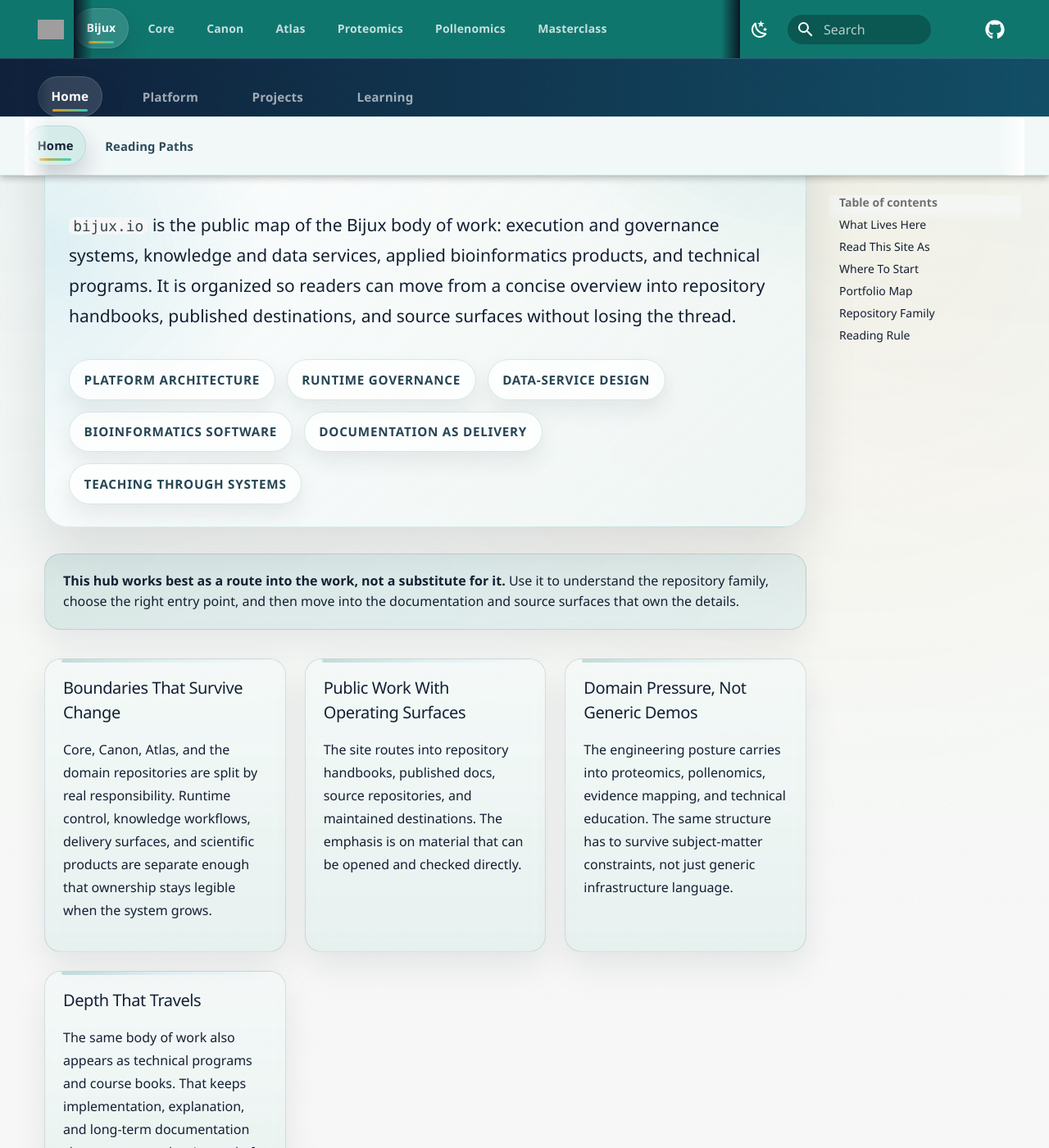
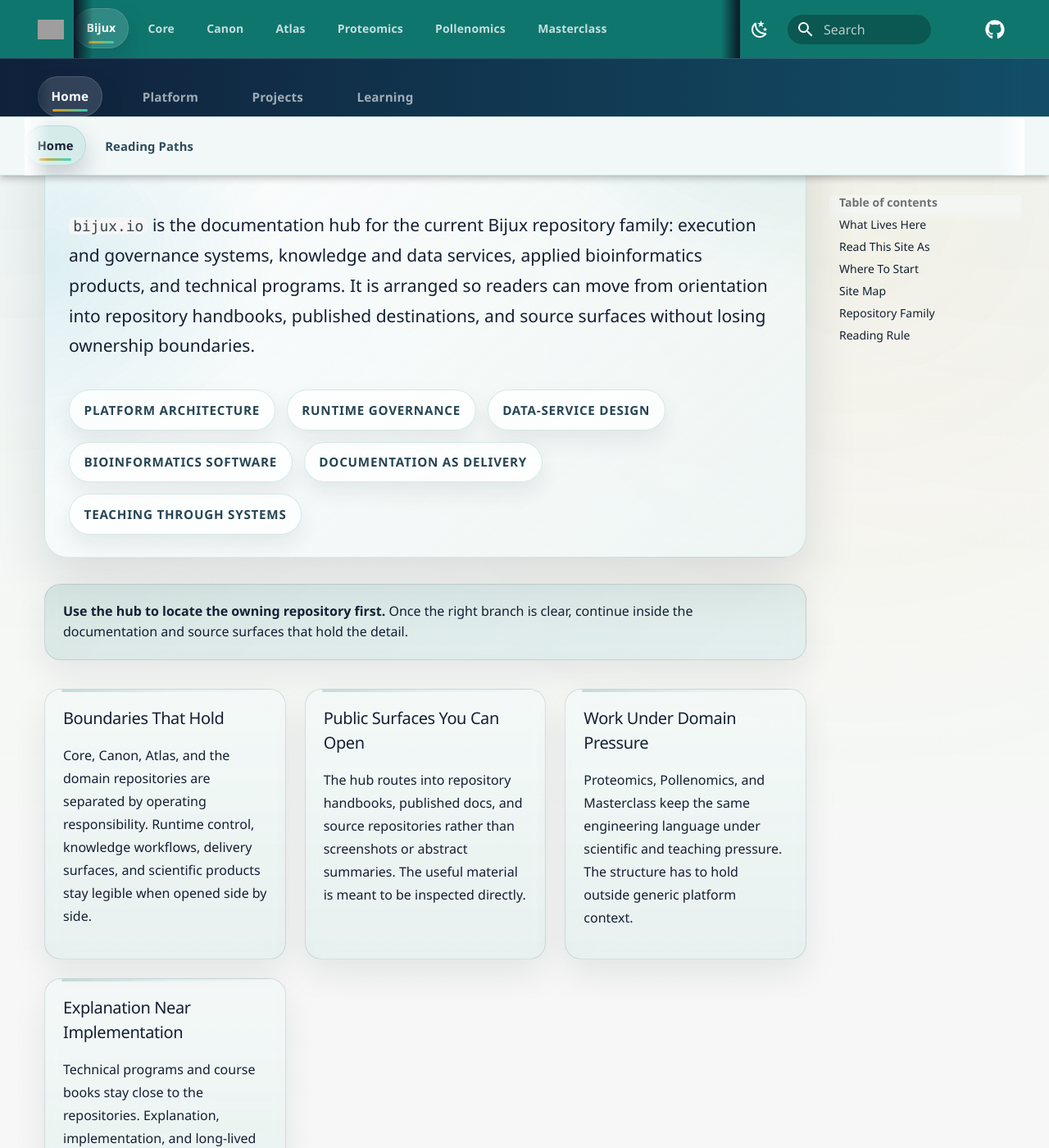
Before and after one commit to bijux/bijux.github.io, an MkDocs documentation site: the page built from docs/index.md, in a window 1280 px wide and 1400 px high, scrolled down 390 px. Shown: the whole window at 82% size. Built offline with MkDocs 1.6.1 and Material for MkDocs 9.7.7, drawn with Linux system fonts in a browser that asks for light colours; comment, search, counter and statistics services are not loaded; some of the changed text lies outside the part shown; grey boxes are pictures that could not be loaded.

Commit message:
refactor(home): tighten the documentation-hub voice

````diff
--- a/docs/index.md
+++ b/docs/index.md
@@ -12,7 +12,7 @@ last_reviewed: 2026-04-12
 <section class="bijux-hero">
   <div class="bijux-hero__eyebrow">runtime systems, data delivery, scientific products, and technical education</div>
   <h1 class="bijux-hero__title">Architecture, delivery, and domain work made inspectable.</h1>
-  <p class="bijux-hero__lede"><code>bijux.io</code> is the public map of the Bijux body of work: execution and governance systems, knowledge and data services, applied bioinformatics products, and technical programs. It is organized so readers can move from a concise overview into repository handbooks, published destinations, and source surfaces without losing the thread.</p>
+  <p class="bijux-hero__lede"><code>bijux.io</code> is the documentation hub for the current Bijux repository family: execution and governance systems, knowledge and data services, applied bioinformatics products, and technical programs. It is arranged so readers can move from orientation into repository handbooks, published destinations, and source surfaces without losing ownership boundaries.</p>
   <div class="bijux-topic-row">
     <span class="bijux-topic-pill">platform architecture</span>
     <span class="bijux-topic-pill">runtime governance</span>
@@ -23,16 +23,15 @@ last_reviewed: 2026-04-12
   </div>
 </section>
 
-<div class="bijux-callout"><strong>This hub works best as a route into the work, not a substitute for it.</strong>
-Use it to understand the repository family, choose the right entry
-point, and then move into the documentation and source surfaces that own
-the details.</div>
+<div class="bijux-callout"><strong>Use the hub to locate the owning repository first.</strong>
+Once the right branch is clear, continue inside the documentation and
+source surfaces that hold the detail.</div>
 
 <div class="bijux-panel-grid">
-  <div class="bijux-panel"><h3>Boundaries That Survive Change</h3><p>Core, Canon, Atlas, and the domain repositories are split by real responsibility. Runtime control, knowledge workflows, delivery surfaces, and scientific products are separate enough that ownership stays legible when the system grows.</p></div>
-  <div class="bijux-panel"><h3>Public Work With Operating Surfaces</h3><p>The site routes into repository handbooks, published docs, source repositories, and maintained destinations. The emphasis is on material that can be opened and checked directly.</p></div>
-  <div class="bijux-panel"><h3>Domain Pressure, Not Generic Demos</h3><p>The engineering posture carries into proteomics, pollenomics, evidence mapping, and technical education. The same structure has to survive subject-matter constraints, not just generic infrastructure language.</p></div>
-  <div class="bijux-panel"><h3>Depth That Travels</h3><p>The same body of work also appears as technical programs and course books. That keeps implementation, explanation, and long-term documentation close to one another instead of splitting them into unrelated surfaces.</p></div>
+  <div class="bijux-panel"><h3>Boundaries That Hold</h3><p>Core, Canon, Atlas, and the domain repositories are separated by operating responsibility. Runtime control, knowledge workflows, delivery surfaces, and scientific products stay legible when opened side by side.</p></div>
+  <div class="bijux-panel"><h3>Public Surfaces You Can Open</h3><p>The hub routes into repository handbooks, published docs, and source repositories rather than screenshots or abstract summaries. The useful material is meant to be inspected directly.</p></div>
+  <div class="bijux-panel"><h3>Work Under Domain Pressure</h3><p>Proteomics, Pollenomics, and Masterclass keep the same engineering language under scientific and teaching pressure. The structure has to hold outside generic platform context.</p></div>
+  <div class="bijux-panel"><h3>Explanation Near Implementation</h3><p>Technical programs and course books stay close to the repositories. Explanation, implementation, and long-lived documentation reinforce one another instead of drifting apart.</p></div>
 </div>
 
 <div class="bijux-quicklinks">
@@ -52,10 +51,10 @@ the details.</div>
 
 ## Read This Site As
 
-- the repositories form a system family instead of a loose namespace
-- architecture is visible through boundaries, not claimed through titles
-- delivery discipline shows up in documentation, navigation, and published destinations
-- the work remains structured when it moves into scientific and educational contexts
+- a documentation network with clear repository ownership
+- architecture made visible through boundaries, not titles
+- delivery work expressed through docs, routes, and published destinations
+- the same engineering language carried into scientific and educational contexts
 
 ## Where To Start
 
@@ -63,24 +62,24 @@ the details.</div>
   <article class="bijux-showcase-card">
     <div class="bijux-showcase-card__eyebrow">for architecture-first readers</div>
     <h2>Start with the system split</h2>
-    <p>Open the system map, then Core and Canon, if you want to start with boundaries, runtime structure, and repository ownership.</p>
+    <p>Open the system map, then Core and Canon, to start from boundaries, runtime structure, and repository ownership.</p>
     <p><a href="reading-paths.md">Open the reading paths</a></p>
   </article>
   <article class="bijux-showcase-card">
     <div class="bijux-showcase-card__eyebrow">for delivery-focused readers</div>
     <h2>Start with delivery surfaces</h2>
-    <p>Open Delivery Surfaces, then Atlas, if you care most about service design, operational visibility, documentation quality, and published destinations.</p>
+    <p>Open Delivery Surfaces, then Atlas, to start from service design, operational visibility, documentation quality, and published destinations.</p>
     <p><a href="reading-paths.md">Open the reading paths</a></p>
   </article>
   <article class="bijux-showcase-card">
     <div class="bijux-showcase-card__eyebrow">for domain and teaching readers</div>
     <h2>Start where the work gets harder</h2>
-    <p>Open Applied Domains, then Proteomics, Pollenomics, and Masterclass, if you want to see how the same structure carries into scientific context and public teaching.</p>
+    <p>Open Applied Domains, then Proteomics, Pollenomics, and Masterclass, to see how the same structure carries into scientific context and public teaching.</p>
     <p><a href="reading-paths.md">Open the reading paths</a></p>
   </article>
 </div>
 
-## Portfolio Map
+## Site Map
 
 ```mermaid
 flowchart LR
@@ -118,6 +117,5 @@ flowchart LR
 
 ## Reading Rule
 
-Use this page to choose where to inspect first. Once the strongest route
-is clear, move into the repository handbooks and let the public systems
-carry the detail.
+Use this page to choose an entry point. Then move into the owning
+repository and stay there long enough to inspect the actual surfaces.
````
